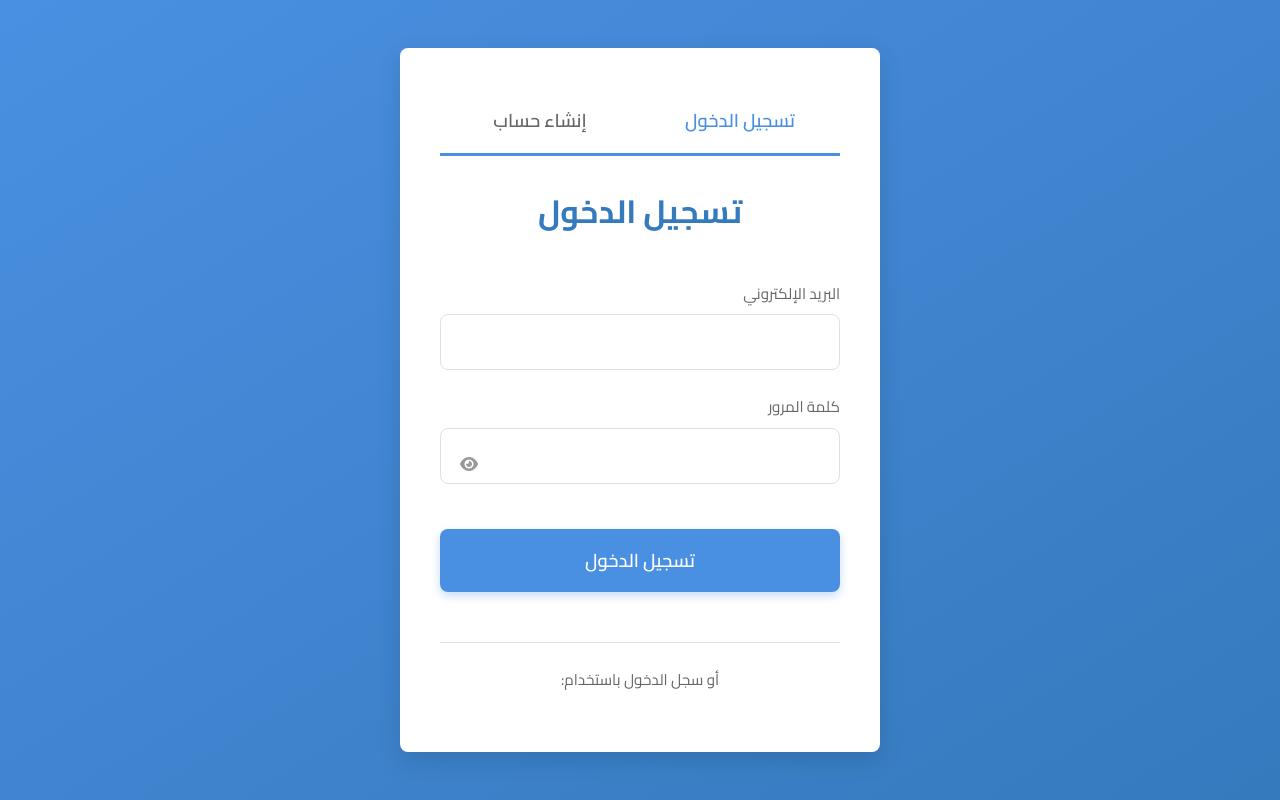
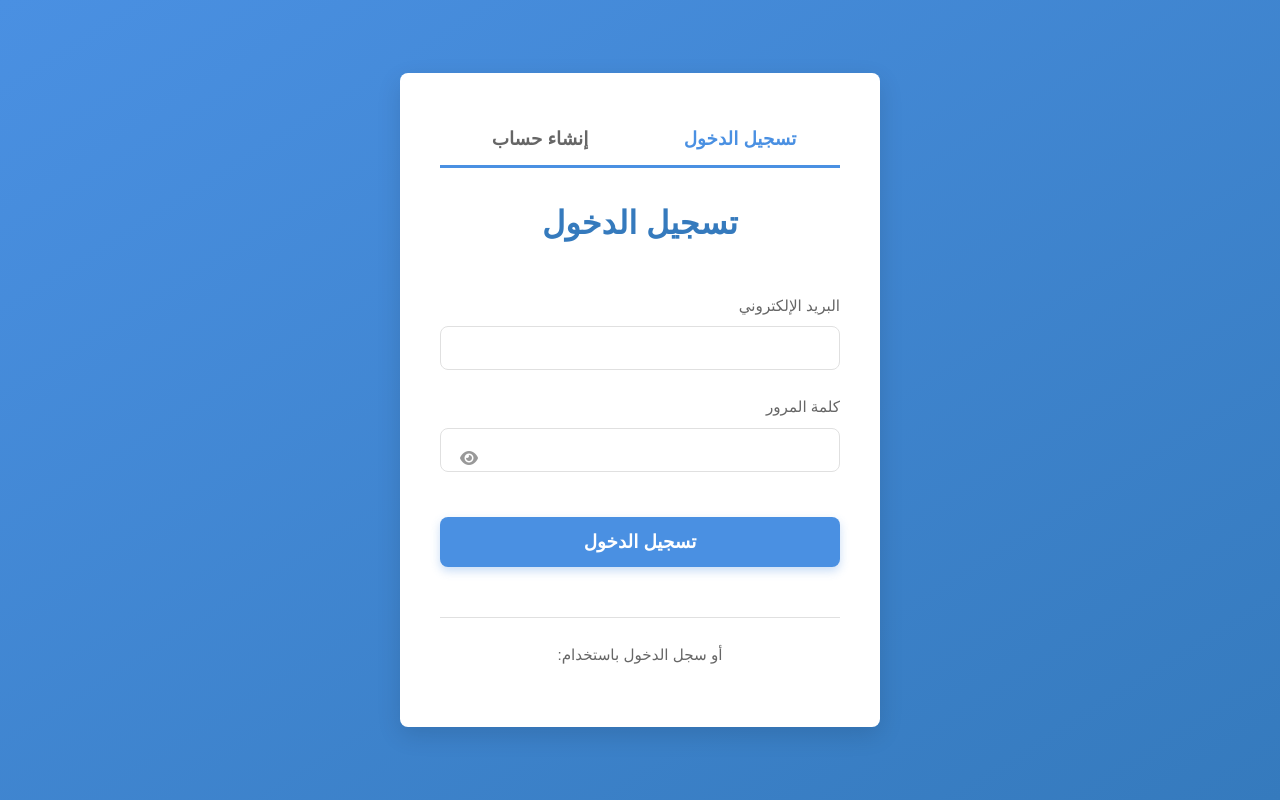
Before and after one commit to Georgehany189/alraaei-walkhurafa.github.io-, a plain HTML site: page index.html in a window 1280 px wide. Drawn offline with Linux system fonts and the light colour scheme.

Commit message:
Jajwjakqkqkq

```diff
--- a/index.html
+++ b/index.html
@@ -6,7 +6,6 @@
     <title>الراعي والخراف</title>
     <link rel="stylesheet" href="style.css">
     <link rel="stylesheet" href="https://cdnjs.cloudflare.com/ajax/libs/font-awesome/6.0.0-beta3/css/all.min.css">
-    <link href="https://fonts.googleapis.com/css2?family=Cairo:wght@400;600;700&family=Poppins:wght@400;500;600;700&display=swap" rel="stylesheet">
     <meta name="google-signin-client_id" content="YOUR_GOOGLE_CLIENT_ID.apps.googleusercontent.com">
     <script src="https://accounts.google.com/gsi/client" async defer></script>
 </head>
```
